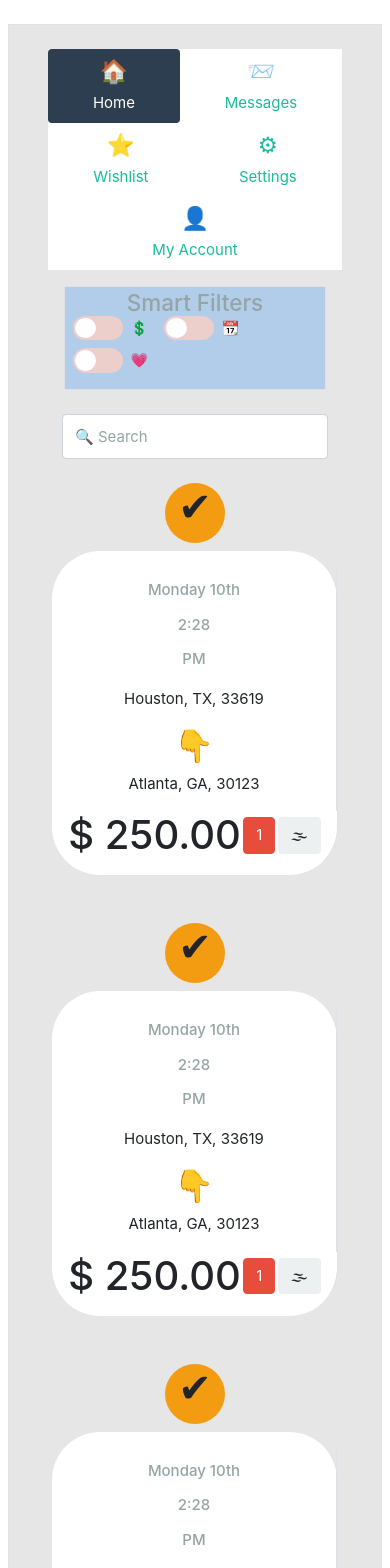
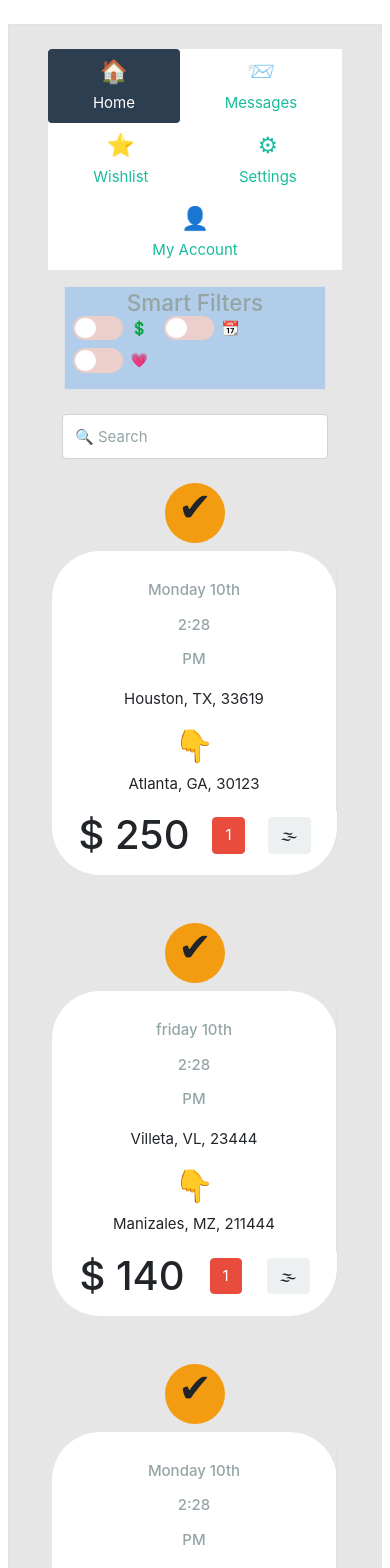
Before and after one commit to BrianBernal/mockup, a React (Create React App) app: page / in a window 390 px wide. Shown: the top 1568 px of the page. Built offline with nearby package versions, Linux system fonts and the light colour scheme.

Commit message:
INTERESANTE: Visibilidad de sidebar controlado desde App.js. Aunque es interesante, tuve que quitarlo porque arruina el responsive de bootstrap d-none

```diff
--- a/src/App.js
+++ b/src/App.js
@@ -1,5 +1,5 @@
-import React from 'react';
-import { BrowserRouter as Router, Route} from "react-router-dom";
+import React, { Component } from 'react';
+import { BrowserRouter as Router, Route } from "react-router-dom";
 
 import './App.css';
 
@@ -11,14 +11,38 @@ import Wishlist from './containers/Wishlist';
 import Settings from './containers/Settings';
 import Account from './containers/Account';
 
-function App() {
+class App extends Component {
+	constructor(props) {
+		super(props);
+		this.handleSideBar = this.handleSideBar.bind(this);
+		this.state = {sidebarVisibility: true};
+	}
+
+	componentDidMount() {
+		this.handleSideBar();
+	}
+
+	handleSideBar() {
+		if (window.location.pathname !== '/') {
+			this.setState({
+				sidebarVisibility: false
+			});
+		} else {
+			this.setState({
+				sidebarVisibility: true
+			});
+		}
+	}
+
+	render() {
+		console.log(this.state.class)
 		return (
 			<div className="container-fluid">
 				<div className="row border m-2 my-4 p-4 fondoMockup">
-				<Sidebar></Sidebar>
-				<div className="col-md-10">
+					<Sidebar visibility={this.state.sidebarVisibility}/>
+					<div className="col-md-10"  onClick={this.handleSideBar}>
 						<Router>
-						<Header></Header>
+							<Header/>
 							<main className="my-2">
 								<Route exact path='/' component={Home}></Route>
 								<Route path='/messages' component={Messages}></Route>
@@ -32,5 +56,5 @@ function App() {
 			</div>
 		);
 	}
-
+}
 export default App;
--- a/src/components/DescripcionRuta.js
+++ b/src/components/DescripcionRuta.js
@@ -3,7 +3,8 @@ import React from 'react';
 import Emoji from './Emoji';
 import Chulito from './Chulito';
 
-const DescripcionRuta = () => {
+const DescripcionRuta = props => {
+    const {fecha, hora, diaNoche, ciudadOrigen, ciudadDestino, precio} = props.envio;
     return (
         <div className="row mb-5">
             <Chulito></Chulito>
@@ -12,9 +13,9 @@ const DescripcionRuta = () => {
                     className="row bg-white radius-table py-3 mx-1 flex justify-content-center align-items-center border-right">
                     <div className="col-sm-2 d-flex justify-content-center align-items-center border-right">
                         <div className="card-body">
-                            <h6 className="card-subtitle text-muted text-center">Monday 10th</h6><br />
-                            <h6 className="card-subtitle text-muted text-center">2:28</h6><br />
-                            <h6 className="card-subtitle text-muted text-center">PM</h6>
+                            <h6 className="card-subtitle text-muted text-center">{fecha}</h6><br />
+                            <h6 className="card-subtitle text-muted text-center">{hora}</h6><br />
+                            <h6 className="card-subtitle text-muted text-center">{diaNoche}</h6>
                         </div>
                     </div>
                     <div className="col-sm-3 d-flex justify-content-center align-items-center border-right">
@@ -22,14 +23,14 @@ const DescripcionRuta = () => {
                             <p className="h3 text-right"><Emoji label="rapido" symbol="💨"></Emoji></p>
                         </div>
                         <div className="col-sm-10">
-                            <p className="text-center">Houston, TX, 33619</p>
+                            <p className="text-center">{ciudadOrigen}</p>
                             <p className="text-center h3"><Emoji label="abajo" symbol="👇"></Emoji></p>
-                            <p className="text-center">Atlanta, GA, 30123</p>
+                            <p className="text-center">{ciudadDestino}</p>
                         </div>
                     </div>
                     <div className="col-sm-6 d-flex justify-content-around align-items-center">
                         <p className="display-3 d-none d-lg-block d-xl-block"><Emoji label="furgon" symbol="🚚"></Emoji></p>
-                        <p className="h2" id="precio">$ 250.00 </p>
+                        <p className="h2" id="precio">$ {precio} </p>
                         <button className="btn btn-danger">1</button>
                         <button className="btn btn-light">🌫</button>
                     </div>
--- a/src/components/Sidebar.js
+++ b/src/components/Sidebar.js
@@ -4,8 +4,11 @@ import Emoji from './Emoji';
 import Switch from './Switch';
 
 
-const Sidebar = () => (
-    <div className="col-md-2 px-5 d-none d-md-block">
+const Sidebar = props => {
+    const className = props.visibility ? 'col-md-2 px-5 d-none d-md-block' : 'col-md-2 px-5 invisible';
+
+    return (
+        <div className={className}>
             <div className="row border-bottom border-dark fondoMockup d-flex align-items-end align-items-xl-center justify-content-center" style={{ height: '14rem' }}>
                 <img src={imgFilter} className="card-img-top d-none d-xl-block" alt="..." />
                 <h4 className="card-subtitle text-secondary text-center"><Emoji label="rapido" symbol="💡"></Emoji> Smart Filters</h4>
@@ -29,6 +32,6 @@ const Sidebar = () => (
 
         </div>
     );
-
+}
 
 export default Sidebar;
--- a/src/containers/Home.js
+++ b/src/containers/Home.js
@@ -1,17 +1,72 @@
-import React from 'react';
+import React, { Component } from 'react';
 
 import Buscar from '../components/Buscar';
 import DescripcionRuta from '../components/DescripcionRuta';
 import FiltrosSmall from '../components/FiltrosSmall';
 
-const Home = () => (
-    <div>
-        <FiltrosSmall></FiltrosSmall>
-        <Buscar/>
-        <DescripcionRuta/>
-        <DescripcionRuta/>
-        <DescripcionRuta/>
-    </div>
-);
+
+class Home extends Component {
+    render() {
+        const datos = [
+            {
+                id: 1,
+                fecha: 'Monday 10th',
+                hora: '2:28',
+                diaNoche: 'PM',
+                ciudadOrigen: 'Houston, TX, 33619',
+                ciudadDestino: 'Atlanta, GA, 30123',
+                precio: 250.00
+            },
+            {
+                id: 2,
+                fecha: 'friday 10th',
+                hora: '2:28',
+                diaNoche: 'PM',
+                ciudadOrigen: 'Villeta, VL, 23444',
+                ciudadDestino: 'Manizales, MZ, 211444',
+                precio: 140.00
+            },
+            {
+                id: 3,
+                fecha: 'Monday 10th',
+                hora: '2:28',
+                diaNoche: 'PM',
+                ciudadOrigen: 'Medellin, MD, 48488',
+                ciudadDestino: 'Bucaramanga, BC, 97766',
+                precio: 850.00
+            },
+            {
+                id: 4,
+                fecha: 'saturday 10th',
+                hora: '2:28',
+                diaNoche: 'PM',
+                ciudadOrigen: 'Paris, PR, 14422',
+                ciudadDestino: 'Barcelona, BC, 90120',
+                precio: 1000.00
+            },
+            {
+                id: 5,
+                fecha: 'thusday 10th',
+                hora: '2:28',
+                diaNoche: 'PM',
+                ciudadOrigen: 'London, LD, 53766',
+                ciudadDestino: 'Belfast, BF, 66555',
+                precio: 325.00
+            }
+        ];
+
+        return (
+            <div>
+                <FiltrosSmall></FiltrosSmall>
+                <Buscar />
+                {
+                    datos.map(envio => (
+                        <DescripcionRuta envio={envio} key={envio.id} />
+                    ))
+                }
+            </div>
+        )
+    }
+}
 
 export default Home;
```
Lines whose indentation alone changed are shown as unchanged.
